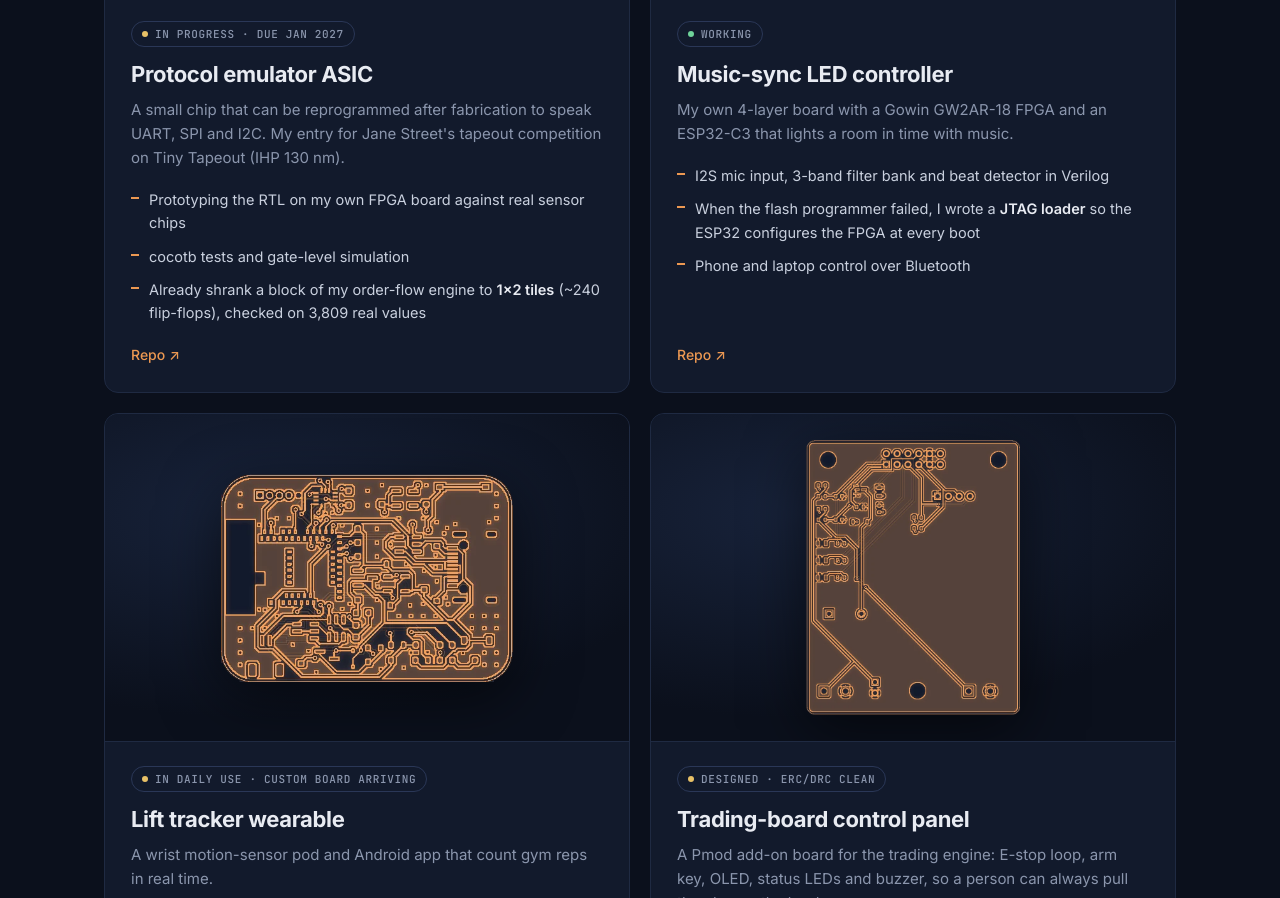
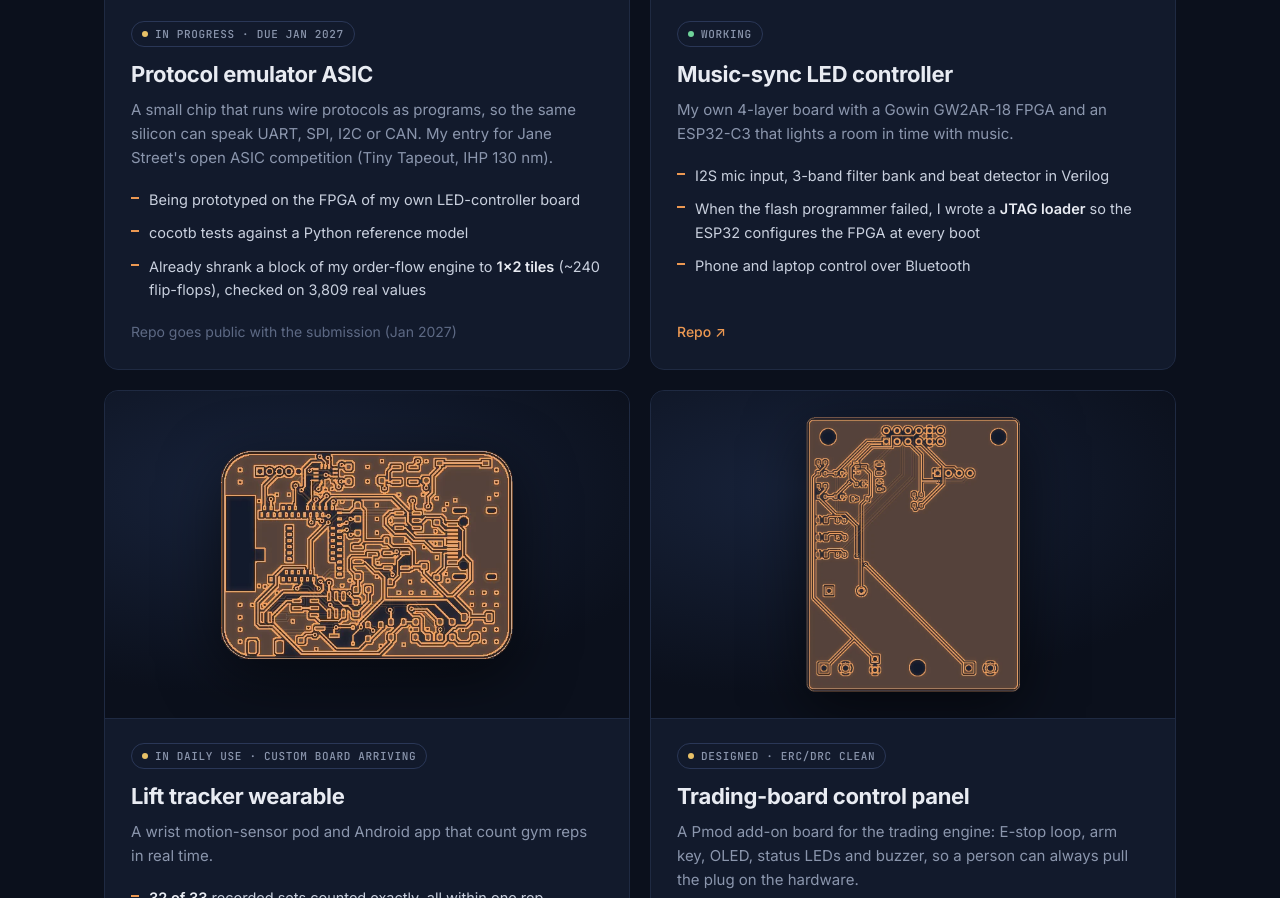
Before and after one commit to silverajat/silverajat.github.io, a plain HTML site: page index.html in a window 1280 px wide. Shown: the part 2217-3115 px from the top of the page. Drawn offline with Linux system fonts and the light colour scheme.

Commit message:
ASIC card: match wording to what is public

```diff
--- a/index.html
+++ b/index.html
@@ -277,13 +277,13 @@ footer{padding:26px 0 40px;text-align:center;font:12px var(--mono);color:var(--d
         <div class="body">
           <span class="status">In progress · due Jan 2027</span>
           <h3>Protocol emulator ASIC</h3>
-          <p>A small chip that can be reprogrammed after fabrication to speak UART, SPI and I2C. My entry for Jane Street's tapeout competition on Tiny Tapeout (IHP 130 nm).</p>
+          <p>A small chip that runs wire protocols as programs, so the same silicon can speak UART, SPI, I2C or CAN. My entry for Jane Street's open ASIC competition (Tiny Tapeout, IHP 130 nm).</p>
           <ul class="facts">
-            <li>Prototyping the RTL on my own FPGA board against real sensor chips</li>
-            <li>cocotb tests and gate-level simulation</li>
+            <li>Being prototyped on the FPGA of my own LED-controller board</li>
+            <li>cocotb tests against a Python reference model</li>
             <li>Already shrank a block of my order-flow engine to <b>1×2 tiles</b> (~240 flip-flops), checked on 3,809 real values</li>
           </ul>
-          <div class="links"><a href="https://github.com/silverajat/protocol-emulator" target="_blank" rel="noopener">Repo ↗</a></div>
+          <div class="links"><span class="na">Repo goes public with the submission (Jan 2027)</span></div>
         </div>
       </article>
 
```
